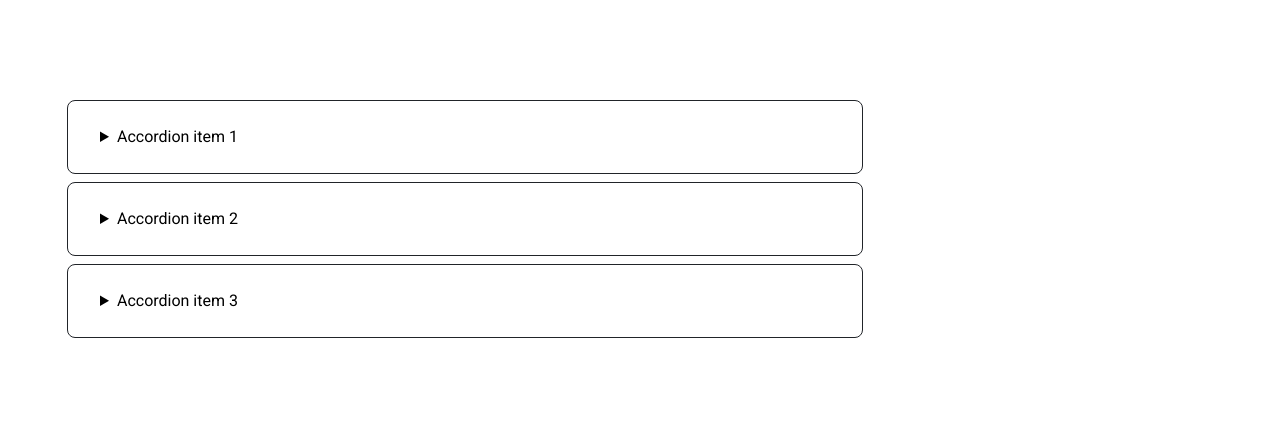
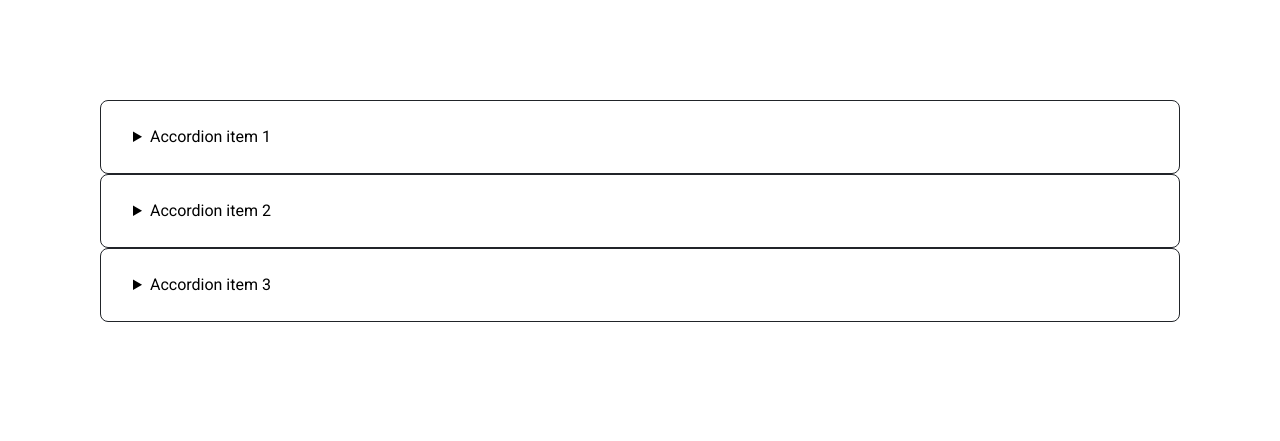
Before and after one commit to js-tasks-ru/htmlcss-20250522_ekaterina021, a website: page 03-lection1/02-accordion/index.html in a window 1280 px wide. Drawn offline with Linux system fonts and the light colour scheme.

Commit message:
fix review comments

```diff
--- a/03-lection1/02-accordion/accordion.css
+++ b/03-lection1/02-accordion/accordion.css
@@ -1,5 +1,4 @@
 .accordion {
-    width: 730px;
     padding: 100px;
     font-family: 'Roboto', sans-serif;
     font-weight: 400;
@@ -7,11 +6,9 @@
     line-height: 24px;
     font-weight: 400;
     letter-spacing: 0%;
-    gap: 8px !important;
 
 
     .accordion__details {
-        width: 730px;
         padding: 24px 32px;
         border-radius: 8px;
         border: 1px solid var(--black);
--- a/03-lection1/02-accordion/index.html
+++ b/03-lection1/02-accordion/index.html
@@ -5,8 +5,7 @@
         <link rel="stylesheet" href="./accordion.css">
     </head>
     <body>
-        <!-- <div class="container group-container"> -->
-            <div class="accordion group-container column">
+        <div class="accordion">
             <details class="accordion__details">
                 <summary class="accordion__summary">
                     Accordion item 1
@@ -34,6 +33,5 @@
                 </p>
             </details>
         </div>
-        <!-- </div> -->
     </body>
 </html>
--- a/assets/css/main.css
+++ b/assets/css/main.css
@@ -29,19 +29,3 @@
 * {
     font-family: 'Roboto', sans-serif;
 }
-
-.container {
-    height: 100vh;
-}
-
-.group-container {
-    display: flex;
-    align-items: center;
-    justify-content: center;
-    gap: 32px;
-
-    &.column {
-        flex-direction: column;
-        gap: 16px;
-    }
-}
```
Also changed, not shown: 03-lection1/01-button/index.html (+0 -8 lines). Lines whose indentation alone changed are shown as unchanged.
